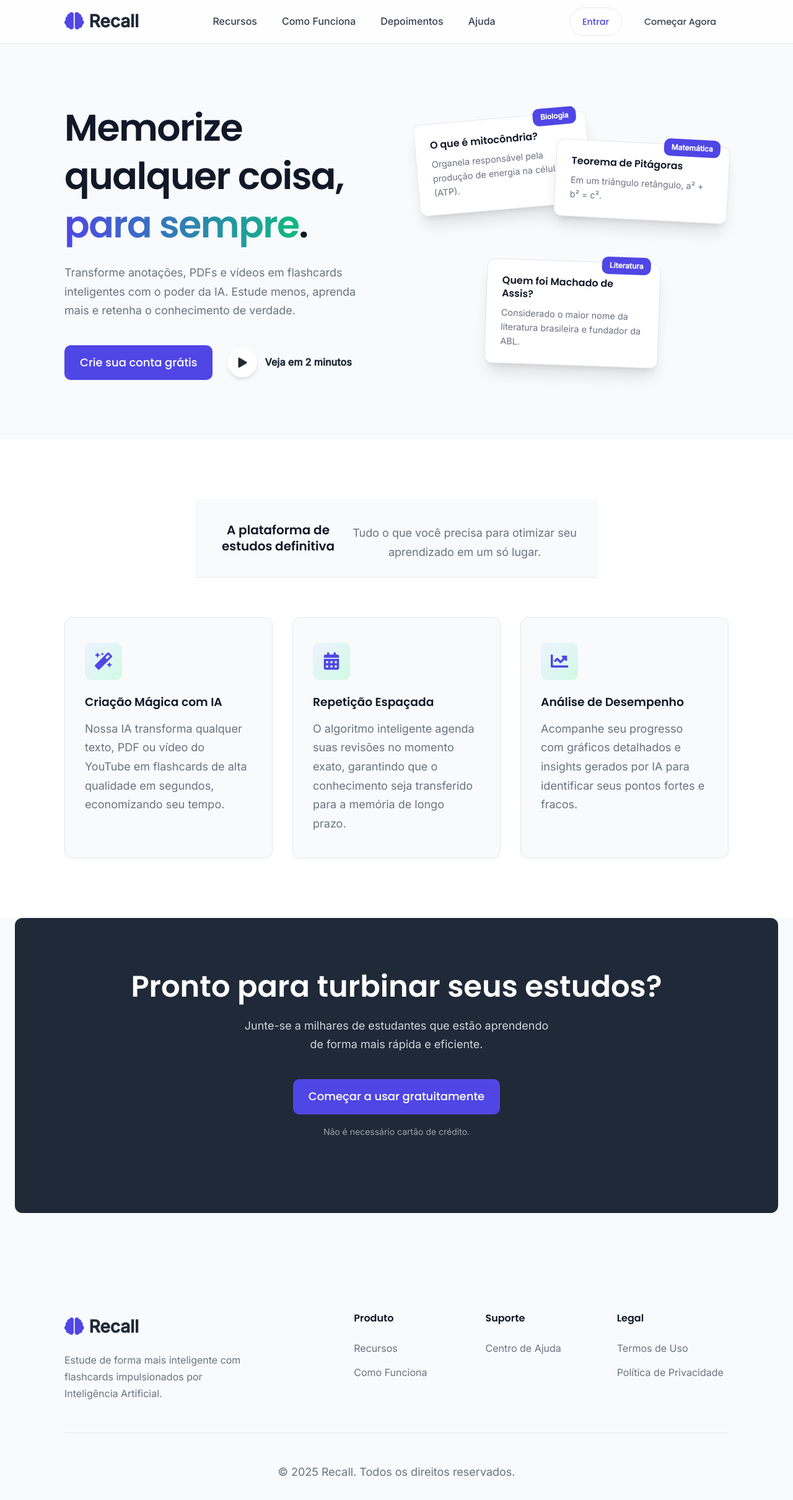
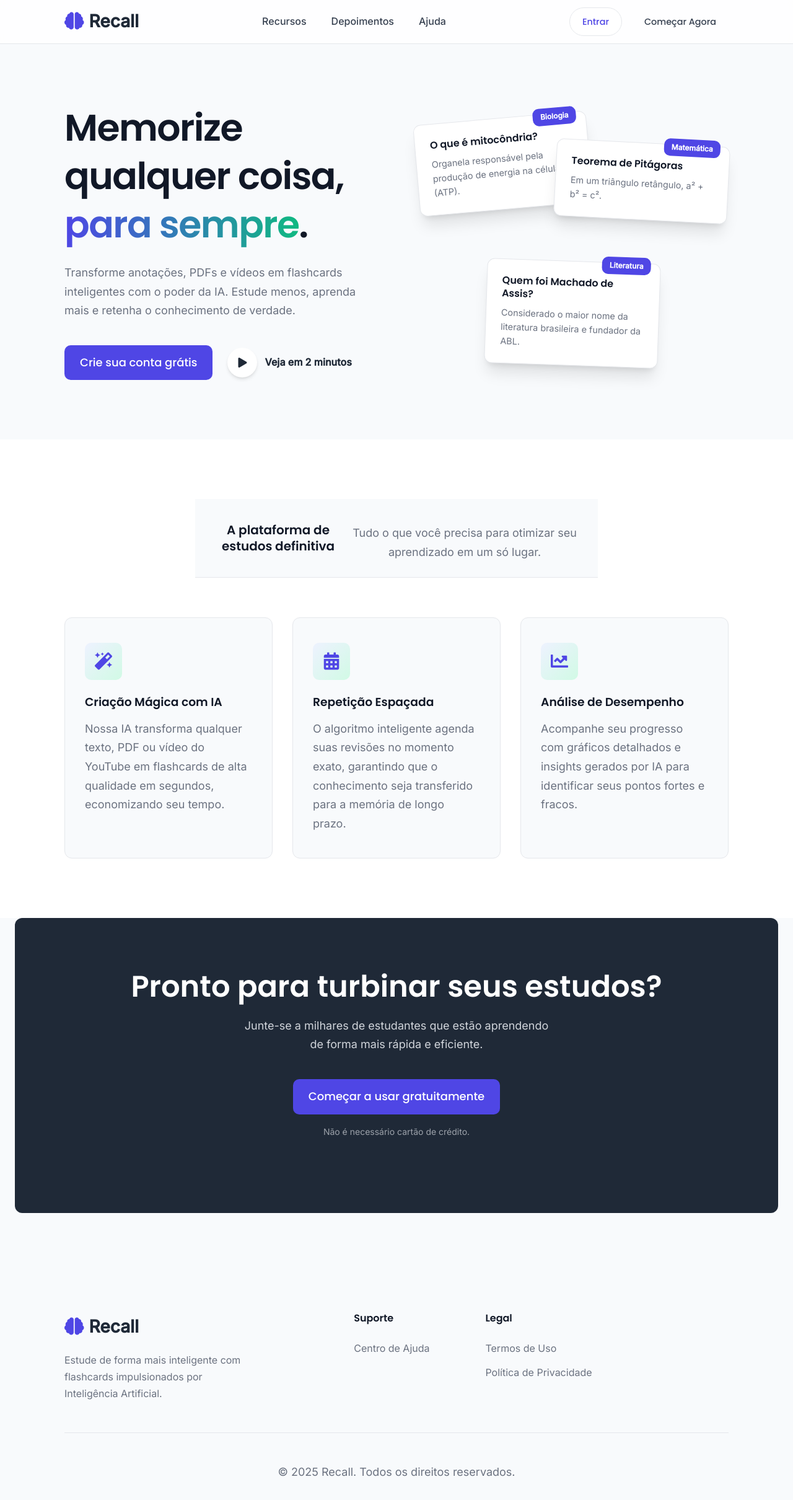
Before and after one commit to RD1707/project-recall, a React (Vite) app in the folder frontend/: page / in a window 1280 px wide. Shown: the whole page at 62% size. Built offline with nearby package versions, Linux system fonts and the light colour scheme.

Commit message:
first commit

```diff
--- a/frontend/src/pages/Landing.jsx
+++ b/frontend/src/pages/Landing.jsx
@@ -79,7 +79,6 @@ function Landing() {
                     <nav className={`main-nav ${isMenuOpen ? 'is-open' : ''}`} id="main-nav">
                         <ul>
                             <li><a href="#features" onClick={closeMenu}>Recursos</a></li>
-                            <li><a href="#how-it-works" onClick={closeMenu}>Como Funciona</a></li>
                             <li><a href="#testimonials" onClick={closeMenu}>Depoimentos</a></li>
                             <li><Link to="/ajuda" onClick={closeMenu}>Ajuda</Link></li>
                         </ul>
@@ -176,7 +175,6 @@ function Landing() {
                             <p>Estude de forma mais inteligente com flashcards impulsionados por Inteligência Artificial.</p>
                         </div>
                         <div className="footer-links">
-                            <div className="footer-column"><h4>Produto</h4><ul><li><a href="#features">Recursos</a></li><li><a href="#how-it-works">Como Funciona</a></li></ul></div>
                             <div className="footer-column"><h4>Suporte</h4><ul><li><Link to="/ajuda">Centro de Ajuda</Link></li></ul></div>
                             <div className="footer-column"><h4>Legal</h4><ul><li><a href="#">Termos de Uso</a></li><li><a href="#">Política de Privacidade</a></li></ul></div>
                         </div>
```
